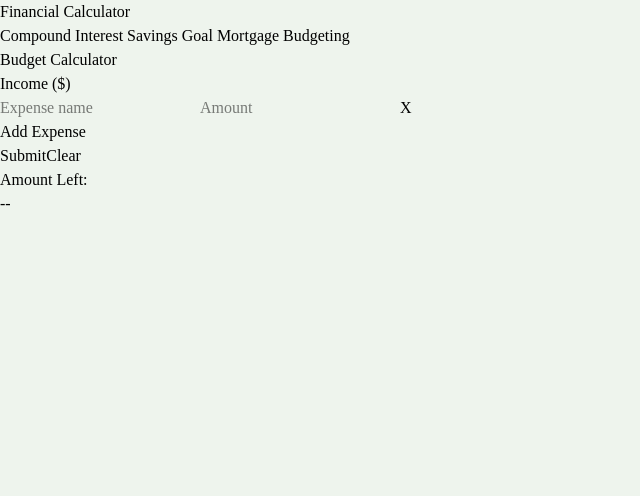
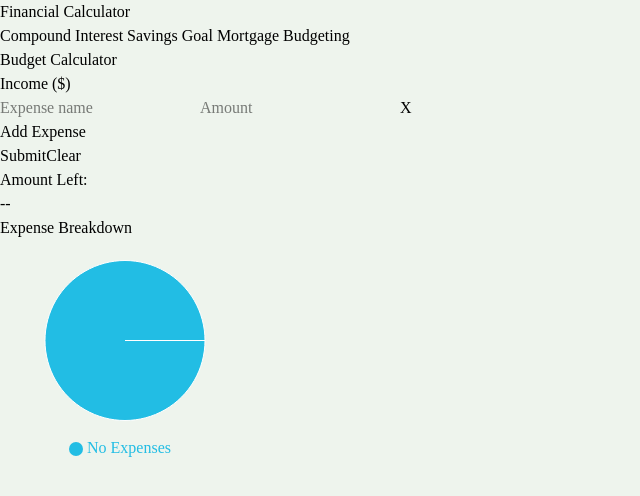
Before and after one commit to devesh7yadav/financial-calculator, a React app in the folder frontend/: page /budget in a window 1280 px wide. Shown: the top 496 px of the page, without its empty margins (0-640 px from the left). Built offline with nearby package versions, Linux system fonts and the light colour scheme; the HTML template or start-up script is replaced by a standard one.

Commit message:
Added a Pie chart in the budget calculator

```diff
--- a/frontend/package.json
+++ b/frontend/package.json
@@ -12,7 +12,8 @@
   "dependencies": {
     "react": "^19.2.6",
     "react-dom": "^19.2.6",
-    "react-router-dom": "^7.17.0"
+    "react-router-dom": "^7.17.0",
+    "recharts": "2.15.4"
   },
   "devDependencies": {
     "@eslint/js": "^10.0.1",
--- /dev/null
+++ b/frontend/src/charts/BudgetChart.jsx
@@ -0,0 +1,42 @@
+import { PieChart, Pie, Tooltip, Cell, Legend } from "recharts";
+
+function BudgetChart({ expenses }) {
+
+    //Lopo through the expense array
+    const data = expenses
+        .filter(item => item.amount)
+        .map(item => ({
+            name: item.name || "Other",
+            value: Number(item.amount)
+        }));
+
+    if(data.length === 0){
+        data.push({name:"No Expenses", value: 1});
+    }
+
+    const colours = ["#22bde4", "#dd446a", "#37b94c"];
+
+    return (
+        <div className="grid justify-items-center">
+            <h2>Expense Breakdown</h2>
+
+            <PieChart width={250} height={225}>
+                <Pie
+                    data={data}
+                    dataKey="value"
+                    outerRadius={80}
+                >
+                    {data.map((_, index) => (
+                        <Cell key={index} fill={colours[index % colours.length]} />
+                    ))}
+                </Pie>
+
+                <Legend/>
+
+                <Tooltip/>
+            </PieChart>
+        </div>
+    );
+}
+
+export default BudgetChart;
--- /dev/null
+++ b/frontend/src/charts/InterestChart.jsx
@@ -0,0 +1,9 @@
+import { CartesianGrid, Line, LineChart, XAxis, YAxis, Tooltip, Legend } from 'recharts';
+
+function InterestChart() {
+    return(
+       null
+    )
+}
+
+export default InterestChart;
--- a/frontend/src/pages/Budget.jsx
+++ b/frontend/src/pages/Budget.jsx
@@ -2,6 +2,7 @@ import { useState } from "react";
 import Navbar from "../Navbar";
 import Output from "../Output";
 import { labelDesign, inputDesign, alignBoxes, title, buttonDesign, buttonFormat } from "../Styles";
+import BudgetChart from "../charts/BudgetChart";
 
 function Budget() {
 
@@ -100,7 +101,7 @@ function Budget() {
             <Navbar/>
             <h1 className={title}>Budget Calculator</h1>
 
-            <div className="grid grid-cols-1 gap-y-6 md:grid-cols-2 md:gap-16">
+            <div className="grid grid-cols-1 gap-y-6 md:grid-cols-2 md:gap-16 items-start">
                 <form className="grid gap-6 flex-1" onSubmit={handleSubmit} onReset={handleReset}>
                     <div className={alignBoxes}>
                         <label className={labelDesign}>Income ($)</label>
@@ -117,7 +118,7 @@ function Budget() {
 
                     {/*Adds expense textboxes */}
                     {expenses.map((expense, index) => (
-                        <div className="flex gap-x-6 mx-4">
+                        <div key={index} className="flex gap-x-6 mx-4">
                             <input
                             className={inputDesign}
                             placeholder="Expense name"
@@ -145,7 +146,11 @@ function Budget() {
                     </div>
                 </form>
 
-                <Output answer={output} text="Amount Left: "/>
+                <div className="grid gap-6 md:justify-items-start">
+                    <Output answer={output} text="Amount Left: "/>
+                    <BudgetChart expenses={expenses}/>
+                </div>
+
             </div>
         </div>
     );
--- a/frontend/src/pages/InterestCalculator.jsx
+++ b/frontend/src/pages/InterestCalculator.jsx
@@ -2,6 +2,7 @@ import { useState } from "react";
 import Navbar from "../Navbar";
 import Output from "../Output";
 import { labelDesign, inputDesign, alignBoxes, title, buttonDesign, buttonFormat } from "../Styles";
+import InterestChart from "../charts/InterestChart";
 
 function InterestCalculator() {
 
@@ -157,6 +158,8 @@ function InterestCalculator() {
 
         <Output answer={output} text="You will have: "/>
 
+        <InterestChart/>
+
       </div>
     </div>
   );
```
Also changed, not shown: frontend/Colours.txt, 2 other files (tests, documents, lock files or other folders).
